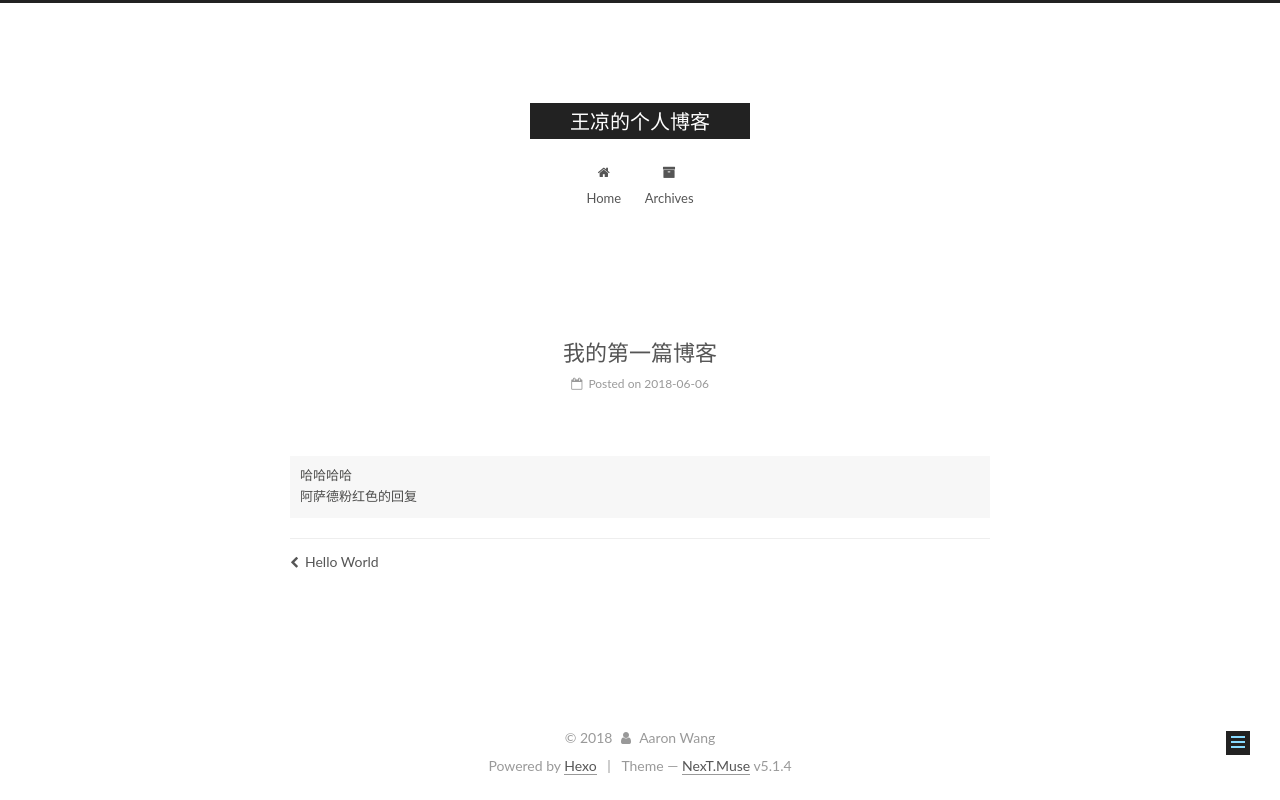
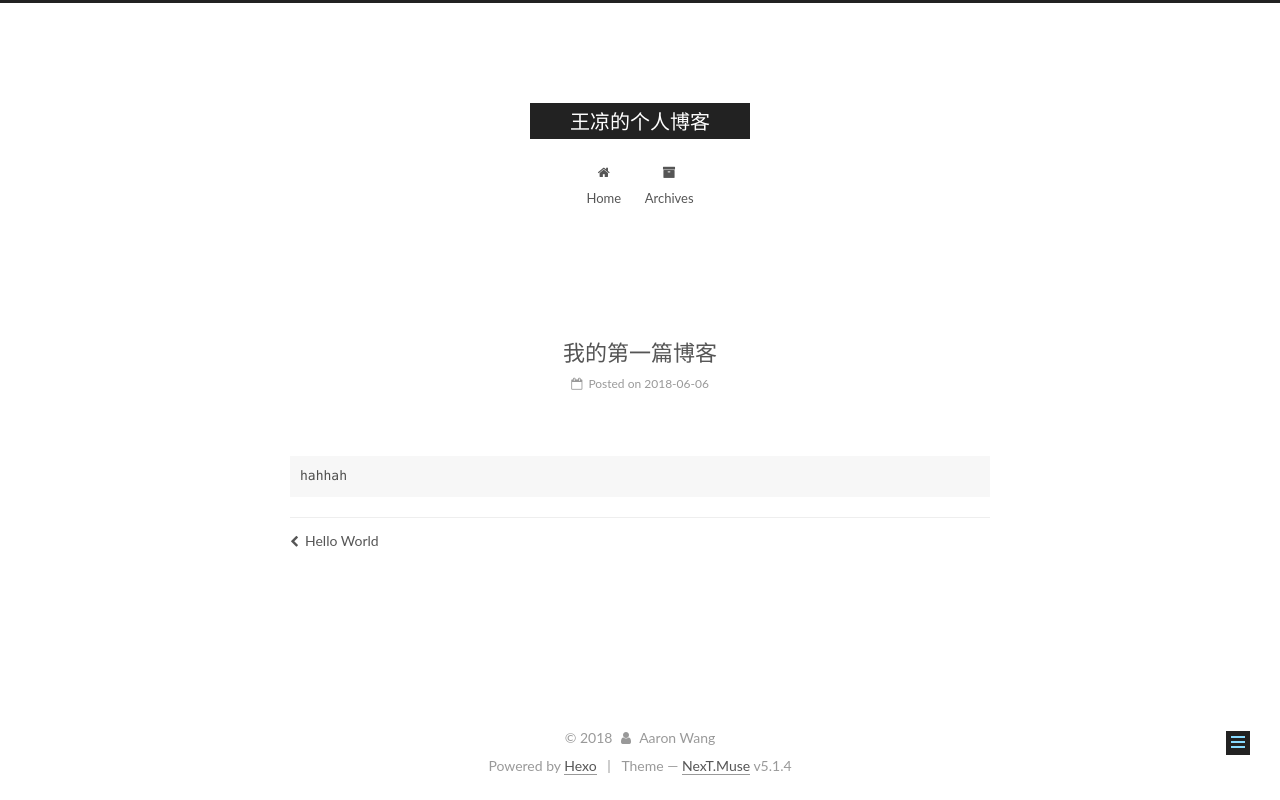
Before and after one commit to wangliangioi/myblog, a plain HTML site: page 2018/06/06/我的第一篇博客/index.html in a window 1280 px wide. Drawn offline with Linux system fonts and the light colour scheme.

Commit message:
Site updated: 2018-06-06 18:41:23

```diff
--- a/2018/06/06/我的第一篇博客/index.html
+++ b/2018/06/06/我的第一篇博客/index.html
@@ -79,17 +79,17 @@
 
 
 
-<meta name="description" content="哈哈哈哈 阿萨德粉红色的回复">
+<meta name="description" content="hahhah">
 <meta property="og:type" content="article">
 <meta property="og:title" content="我的第一篇博客">
 <meta property="og:url" content="http://yoursite.com/2018/06/06/我的第一篇博客/index.html">
 <meta property="og:site_name" content="王凉的个人博客">
-<meta property="og:description" content="哈哈哈哈 阿萨德粉红色的回复">
+<meta property="og:description" content="hahhah">
 <meta property="og:locale" content="zh-CN">
-<meta property="og:updated_time" content="2018-06-06T09:56:05.676Z">
+<meta property="og:updated_time" content="2018-06-06T10:41:16.513Z">
 <meta name="twitter:card" content="summary">
 <meta name="twitter:title" content="我的第一篇博客">
-<meta name="twitter:description" content="哈哈哈哈 阿萨德粉红色的回复">
+<meta name="twitter:description" content="hahhah">
 
 
 
@@ -299,8 +299,7 @@
 
 
 
-        <pre><code>哈哈哈哈
-阿萨德粉红色的回复
+        <pre><code>hahhah
 </code></pre>
 
     </div>
```
Also changed, not shown: index.html (+1 -2 lines).
